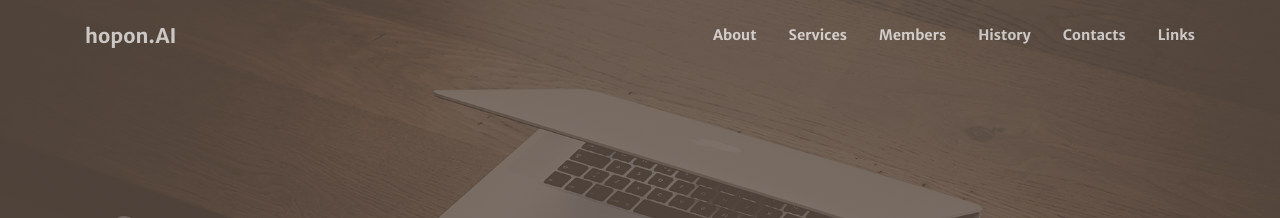
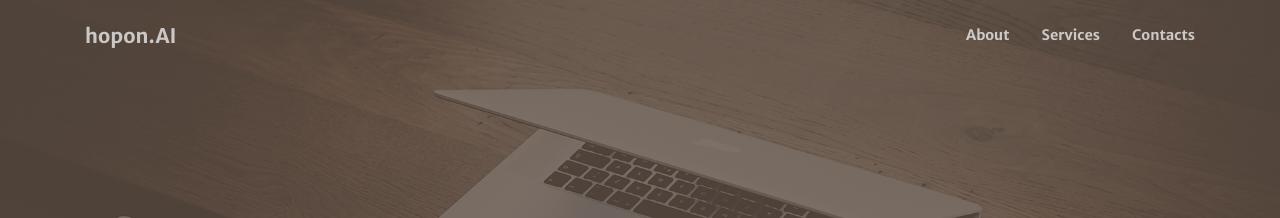
Before and after one commit to sowsan/hoponaillc.github.io, a Jekyll site: the page built from index.md, in a window 1280 px wide. Shown: the top 218 px of the page. Built offline with Jekyll 4.4.1, drawn with Linux system fonts in a browser that asks for light colours; nearby versions of some CDN libraries.

Commit message:
Update menus.yml

```diff
--- a/_data/menus.yml
+++ b/_data/menus.yml
@@ -7,11 +7,5 @@ header:
   url: /#about
 - title: Services
   url: /#services
-- title: Members
-  url: /#members
-- title: History
-  url: /#timeline
 - title: Contacts
   url: /#contacts
-- title: Links
-  url: /links
```
